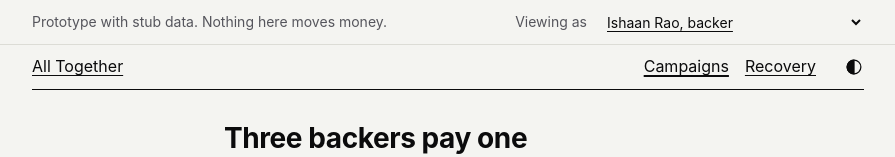
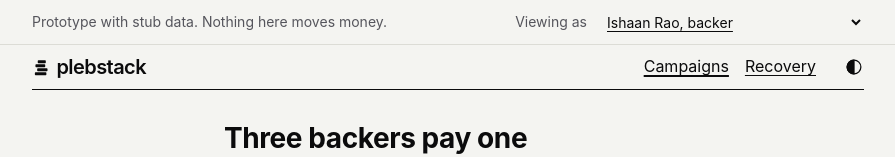
Before and after one commit to matt-marly/plebstack, a React (Vite) app: page / in a window 1280 px wide. Shown: the top 157 px of the page, without its empty margins (192-1087 px from the left). Built offline with nearby package versions, Linux system fonts and the light colour scheme.

Commit message:
rename to plebstack, slab mark in the header and favicon

```diff
--- a/index.html
+++ b/index.html
@@ -3,15 +3,16 @@
   <head>
     <meta charset="UTF-8" />
     <meta name="viewport" content="width=device-width, initial-scale=1.0" />
-    <meta name="description" content="Three backers deposit at one mint and pay a creator in one payment, or not at all." />
-    <title>All Together</title>
+    <meta name="description" content="Plebstack: three plebs each deposit at one Cashu mint and pay a maintainer in one payment, or not at all. The organizer never holds your key." />
+    <link rel="icon" type="image/svg+xml" href="/favicon.svg" />
+    <title>Plebstack</title>
     <script>
-      // Set the theme before first paint: a saved choice wins, then the system setting.
+      // Set the theme before first paint: a saved choice wins, then a system request for light; night otherwise.
       (function () {
         var saved = null;
         try { saved = localStorage.getItem('theme'); } catch (error) {}
-        var dark = saved ? saved === 'dark' : matchMedia('(prefers-color-scheme: dark)').matches;
-        document.documentElement.dataset.theme = dark ? 'dark' : 'light';
+        var light = saved ? saved === 'light' : matchMedia('(prefers-color-scheme: light)').matches;
+        document.documentElement.dataset.theme = light ? 'light' : 'dark';
       })();
     </script>
   </head>
--- a/src/ui/Layout.tsx
+++ b/src/ui/Layout.tsx
@@ -6,6 +6,7 @@ import { people, setViewer } from '../demo/world';
 import { TEST_MINT } from '../domain/models';
 import { paths } from '../routes';
 import { Icon } from './Icon';
+import { Mark } from './Mark';
 
 const sessions = [
   { id: 'ishaan', role: 'backer' },
@@ -15,7 +16,7 @@ const sessions = [
 ];
 
 function ThemeToggle() {
-  const [theme, setTheme] = useState(() => document.documentElement.dataset.theme ?? 'light');
+  const [theme, setTheme] = useState(() => document.documentElement.dataset.theme ?? 'dark');
   const next = theme === 'dark' ? 'light' : 'dark';
 
   function toggle() {
@@ -36,7 +37,7 @@ function ThemeToggle() {
 }
 
 export function Layout() {
-  const { world, viewer, apply, demo } = useStore();
+  const { world, viewer, apply, demo, live } = useStore();
   const { pathname } = useLocation();
   const main = useRef<HTMLElement>(null);
   const shownPath = useRef(pathname);
@@ -55,7 +56,11 @@ export function Layout() {
 
       <div className="strip">
         <div className="wrap">
-          <p className="strip-note">Prototype with stub data. Nothing here moves money.</p>
+          <p className="strip-note">
+            {live
+              ? 'Live: joining makes a real locked quote at a test mint. Fake sats.'
+              : 'Prototype with stub data. Nothing here moves money.'}
+          </p>
           <label className="viewing">
             Viewing as
             <select value={viewer.id} onChange={event => apply(current => setViewer(current, event.target.value))}>
@@ -69,7 +74,10 @@ export function Layout() {
 
       <header className="masthead">
         <div className="wrap">
-          <Link className="wordmark" to={paths.home()}>All Together</Link>
+          <Link className="lockup" to={paths.home()} aria-label="Plebstack">
+            <Mark className="lockup-mark" />
+            <span className="lockup-word" aria-hidden="true">plebstack</span>
+          </Link>
           <nav className="masthead-nav" aria-label="Main">
             <NavLink to={paths.home()} end>Campaigns</NavLink>
             <NavLink to={paths.recovery()}>Recovery</NavLink>
--- /dev/null
+++ b/src/ui/Mark.tsx
@@ -0,0 +1,16 @@
+type Slab = [x: number, y: number, width: number, height: number];
+
+const drawings: Record<'large' | 'small', { grid: number; radius: number; slabs: Slab[] }> = {
+  large: { grid: 48, radius: 1.5, slabs: [[15, 9, 20, 6], [10, 17.5, 24, 6], [13, 26, 27, 6], [8, 34.5, 29, 6]] },
+  // Thicker slabs and wider gaps, for anything drawn under 32px.
+  small: { grid: 16, radius: 0.6, slabs: [[5, 2, 7, 2.5], [3, 5.5, 8.5, 2.5], [4.5, 9, 9, 2.5], [2.5, 12.5, 10, 2.5]] },
+};
+
+export function Mark({ size = 'small', className }: { size?: 'large' | 'small'; className?: string }) {
+  const { grid, radius, slabs } = drawings[size];
+  return (
+    <svg className={className} viewBox={`0 0 ${grid} ${grid}`} fill="currentColor" aria-hidden="true" focusable="false">
+      {slabs.map(([x, y, width, height]) => <rect key={y} x={x} y={y} width={width} height={height} rx={radius} />)}
+    </svg>
+  );
+}
```
Also changed, not shown: public/favicon.svg (added), 1 other file (tests, documents, lock files or other folders).
